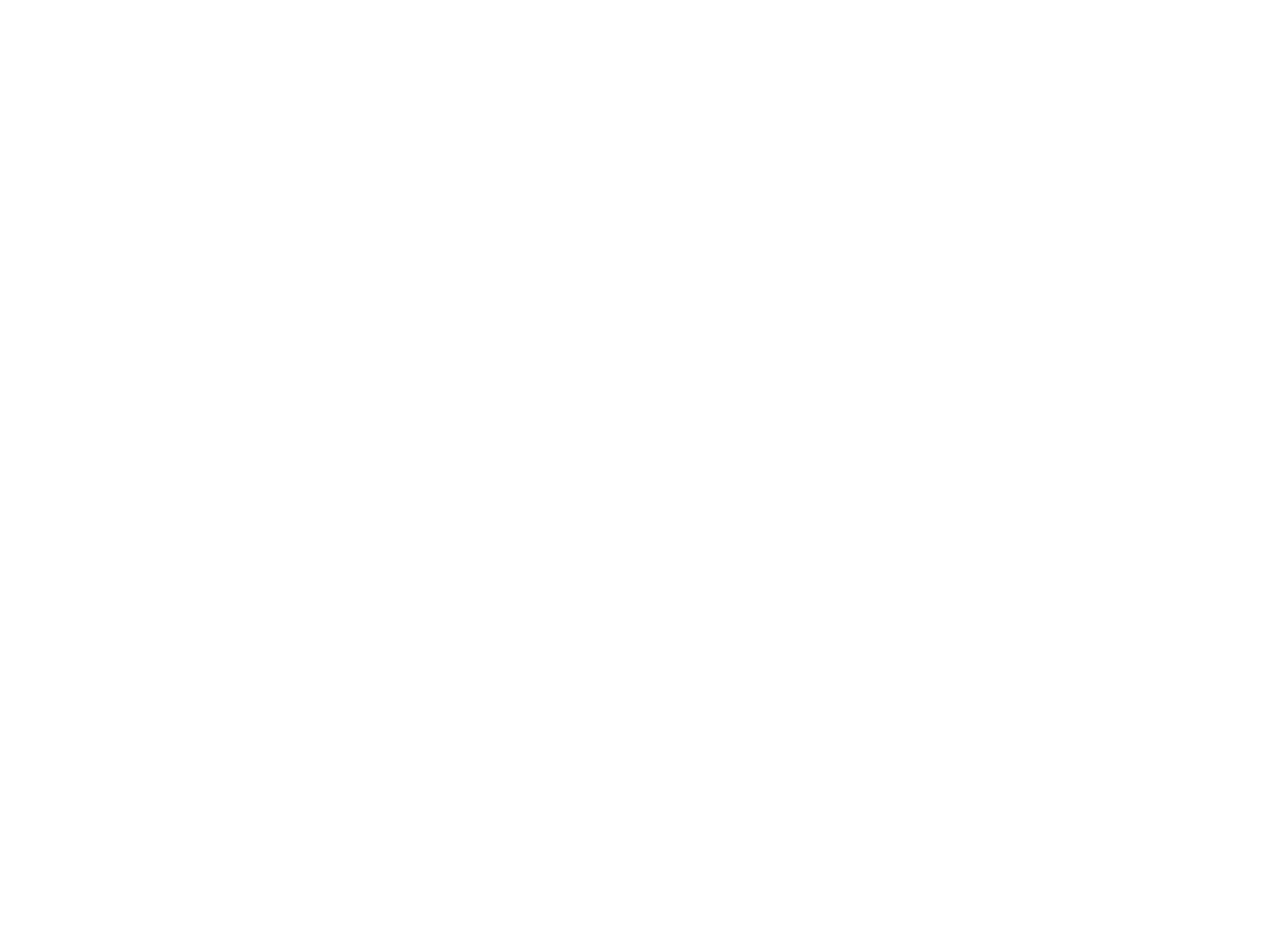
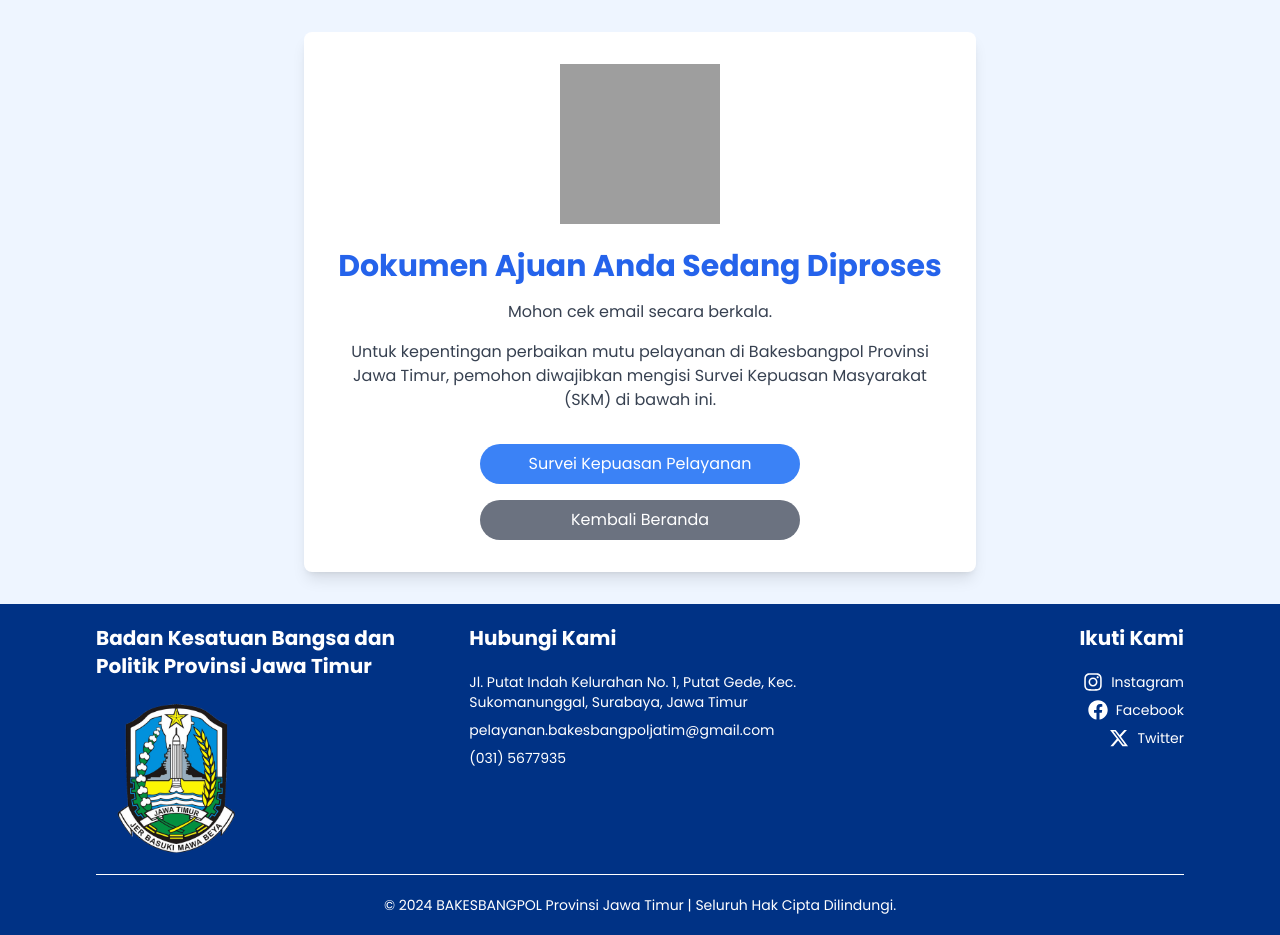
Before and after one commit to PKL-Pelayanan-BAKESBANGPOL/pkl-pelayanan-bakesbangpol, a React (Vite) app: page /proses-ajuan in a window 1280 px wide. Before the commit this address had no page. Before the commit the page ends 800 px from the top, so only its background shows below. Built offline with nearby package versions, Linux system fonts and the light colour scheme; grey boxes are pictures that could not be loaded.

Commit message:
ulfaCommite

```diff
--- a/src/App.jsx
+++ b/src/App.jsx
@@ -4,6 +4,7 @@ import Beranda from "./Beranda";
 import Penelitian from "./Penelitian";
 import FormulirPenelitian from "./FormulirPenelitian";
 import FormulirMagang from "./FormulirMagang";
+import ProsesAjuan from "./ProsesAjuan";
 
 export default function App() {
   return (
@@ -19,6 +20,7 @@ export default function App() {
           path="/formulir-magang/pkl/pkn/kkn"
           element={<FormulirMagang />}
         />
+        <Route path="/proses-ajuan" element={<ProsesAjuan />} />
       </Routes>
     </Router>
   );
--- a/src/Beranda.jsx
+++ b/src/Beranda.jsx
@@ -138,33 +138,33 @@ export default function Beranda() {
           <div className="grid grid-cols-1 md:grid-cols-3 gap-8">
             <FAQ
               icon={<FaEnvelope className="w-10 h-10 mb-4 text-[#2A629A]" />}
-              question="Bagaimana cara mengubah email akun saya?"
-              answer="Anda bisa masuk ke akun Anda dan mengubahnya dari Profil > Edit Profil. Kemudian pergi ke tab umum untuk mengubah email Anda."
+              question="Dokumen apa saja yang diperlukan untuk mengajukan permohonan layanan?"
+              answer="Dokumen yang diperlukan dapat bervariasi tergantung jenis layanan yang diajukan. Umumnya, Anda perlu menyiapkan KTP, surat permohonan resmi, dan dokumen pendukung lainnya sesuai dengan jenis layanan yang Anda butuhkan. Informasi lebih lanjut bisa ditemukan di website resmi Bakesbangpol Provinsi Jawa Timur."
             />
             <FAQ
               icon={<FaCreditCard className="w-10 h-10 mb-4 text-[#2A629A]" />}
-              question="Apa yang harus saya lakukan jika pembayaran saya gagal?"
-              answer="Jika pembayaran Anda gagal, Anda dapat menggunakan opsi pembayaran (COD) jika tersedia pada pesanan tersebut. Jika pembayaran Anda terdebit dari akun Anda."
+              question="Berapa lama waktu yang dibutuhkan untuk memproses permohonan layanan?"
+              answer="Waktu pemrosesan permohonan layanan dapat bervariasi tergantung pada jenis layanan dan kelengkapan dokumen yang diajukan. Biasanya, Anda akan menerima pemberitahuan mengenai status permohonan melalui email atau SMS dalam waktu beberapa hari kerja."
             />
             <FAQ
               icon={<FaTimesCircle className="w-10 h-10 mb-4 text-[#2A629A]" />}
-              question="Apa kebijakan pembatalan Anda?"
-              answer="Anda sekarang dapat membatalkan pesanan ketika statusnya dalam keadaan dikemas/dikirim. Jumlah yang dibayarkan akan dikreditkan ke mode pembayaran yang sama."
+              question="Apa yang harus saya lakukan jika ada masalah dengan permohonan saya?"
+              answer="Jika Anda mengalami masalah dengan permohonan, Anda dapat menghubungi layanan pelanggan Bakesbangpol Provinsi Jawa Timur melalui kontak yang tersedia di website resmi atau datang langsung ke kantor Bakesbangpol untuk mendapatkan bantuan lebih lanjut."
             />
             <FAQ
               icon={<FaEnvelope className="w-10 h-10 mb-4 text-[#2A629A]" />}
-              question="Bagaimana cara mengubah email akun saya?"
-              answer="Anda bisa masuk ke akun Anda dan mengubahnya dari Profil > Edit Profil. Kemudian pergi ke tab umum untuk mengubah email Anda."
+              question="Di mana saya bisa menemukan informasi lebih lanjut mengenai program dan kegiatan Bakesbangpol Provinsi Jawa Timur?"
+              answer="Informasi mengenai program dan kegiatan Bakesbangpol Provinsi Jawa Timur dapat ditemukan di website resmi Bakesbangpol, media sosial, dan publikasi resmi lainnya. Anda juga dapat mengunjungi kantor Bakesbangpol untuk mendapatkan informasi lebih lengkap."
             />
             <FAQ
               icon={<FaCreditCard className="w-10 h-10 mb-4 text-[#2A629A]" />}
-              question="Apa yang harus saya lakukan jika pembayaran saya gagal?"
-              answer="Jika pembayaran Anda gagal, Anda dapat menggunakan opsi pembayaran (COD) jika tersedia pada pesanan tersebut. Jika pembayaran Anda terdebit dari akun Anda."
+              question="Apa saja layanan yang disediakan oleh Bakesbangpol Provinsi Jawa Timur?"
+              answer="Bakesbangpol Provinsi Jawa Timur menyediakan berbagai layanan terkait kesatuan bangsa, politik, dan ketahanan masyarakat, seperti penerbitan izin organisasi masyarakat, koordinasi pemilu, sosialisasi kebijakan pemerintah, dan layanan pengaduan masyarakat."
             />
             <FAQ
               icon={<FaTimesCircle className="w-10 h-10 mb-4 text-[#2A629A]" />}
-              question="Apa kebijakan pembatalan Anda?"
-              answer="Anda sekarang dapat membatalkan pesanan ketika statusnya dalam keadaan dikemas/dikirim. Jumlah yang dibayarkan akan dikreditkan ke mode pembayaran yang sama."
+              question="Bagaimana cara menghubungi Bakesbangpol Provinsi Jawa Timur?"
+              answer="Anda dapat menghubungi Bakesbangpol Provinsi Jawa Timur melalui telepon, email, atau datang langsung ke kantor Bakesbangpol. Informasi kontak lengkap dapat ditemukan di website resmi Bakesbangpol Provinsi Jawa Timur."
             />
           </div>
         </div>
--- /dev/null
+++ b/src/ProsesAjuan.jsx
@@ -0,0 +1,60 @@
+import React, { useEffect } from "react";
+import { useNavigate } from "react-router-dom";
+
+import Footer from "./Footer";
+
+export default function ProsesAjuan() {
+  const navigate = useNavigate();
+
+  // Menggulir ke atas saat komponen dimuat
+  useEffect(() => {
+    window.scrollTo(0, 0);
+  }, []);
+
+  return (
+    <div className="min-h-screen bg-[#EEF5FF] flex flex-col">
+      <div className="flex-grow flex items-center justify-center p-4 sm:p-8">
+        <div className="w-full max-w-2xl bg-white rounded-lg shadow-lg p-6 sm:p-8">
+          <iframe
+            src="https://lottie.host/embed/f49a40f6-c418-4789-a416-73dfaa362a16/17gVh3wBoN.json"
+            title="Success Animation"
+            className="w-32 h-32 sm:w-40 sm:h-40 mx-auto mb-4 sm:mb-6"
+          ></iframe>
+          <div className="text-center space-y-3 sm:space-y-4">
+            <h1 className="text-blue-600 text-2xl sm:text-3xl font-bold">
+              Dokumen Ajuan Anda Sedang Diproses
+            </h1>
+            <p className="text-gray-700 text-sm sm:text-base">
+              Mohon cek email secara berkala.
+            </p>
+            <p className="text-gray-700 text-sm sm:text-base">
+              Untuk kepentingan perbaikan mutu pelayanan di Bakesbangpol
+              Provinsi Jawa Timur, pemohon diwajibkan mengisi Survei Kepuasan
+              Masyarakat (SKM) di bawah ini.
+            </p>
+          </div>
+          <div className="mt-6 sm:mt-8 flex flex-col items-center space-y-3 sm:space-y-4">
+            <button
+              className="bg-blue-500 text-white rounded-full py-2 px-4 sm:px-6 w-full max-w-xs text-sm sm:text-base hover:bg-blue-600 transition duration-300"
+              onClick={() =>
+                window.open(
+                  "https://sukma.jatimprov.go.id/fe/survey?idUser=280&idEvent=2695",
+                  "_blank"
+                )
+              }
+            >
+              Survei Kepuasan Pelayanan
+            </button>
+            <button
+              className="bg-gray-500 text-white rounded-full py-2 px-4 sm:px-6 w-full max-w-xs text-sm sm:text-base hover:bg-gray-600 transition duration-300"
+              onClick={() => navigate("/")}
+            >
+              Kembali Beranda
+            </button>
+          </div>
+        </div>
+      </div>
+      <Footer />
+    </div>
+  );
+}
```
